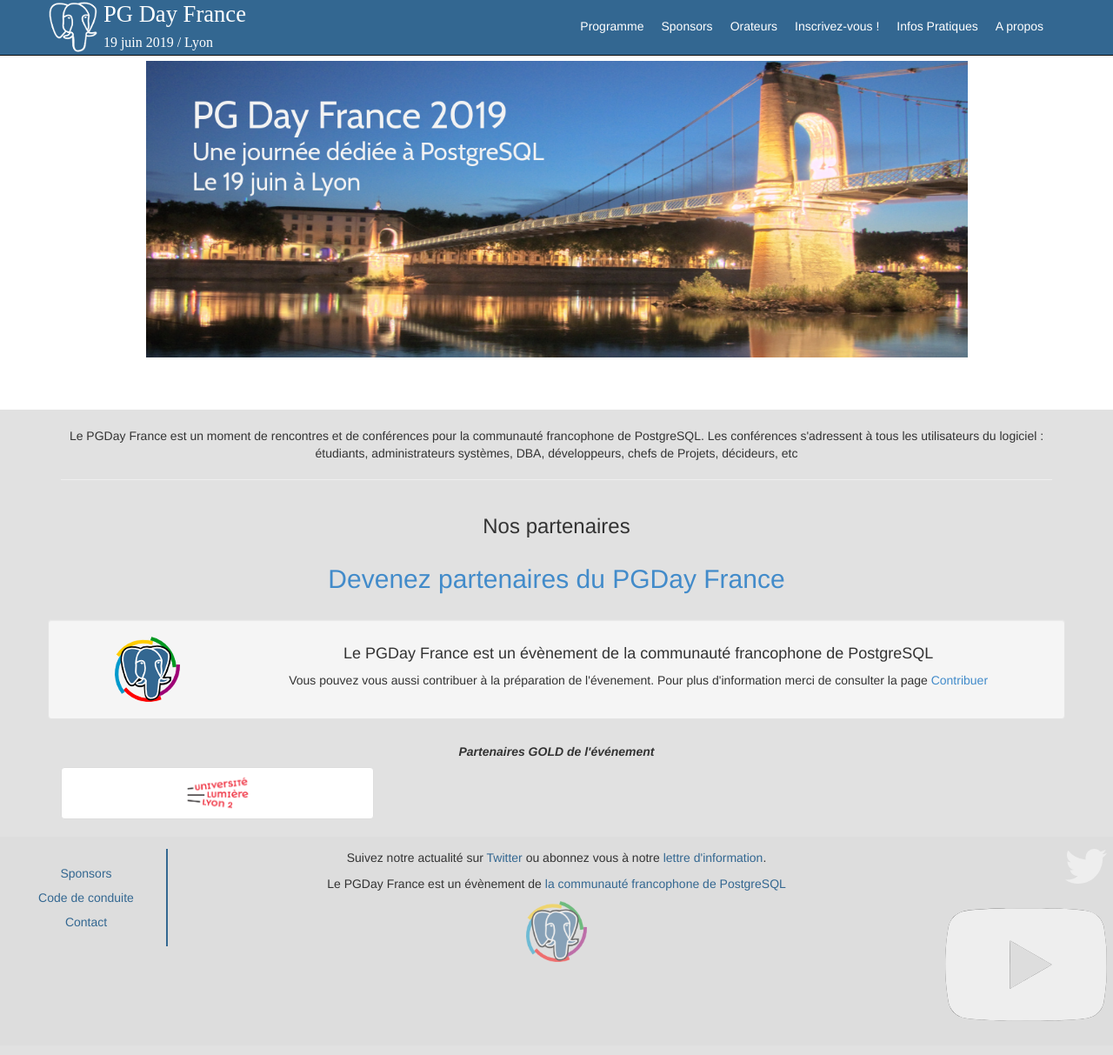
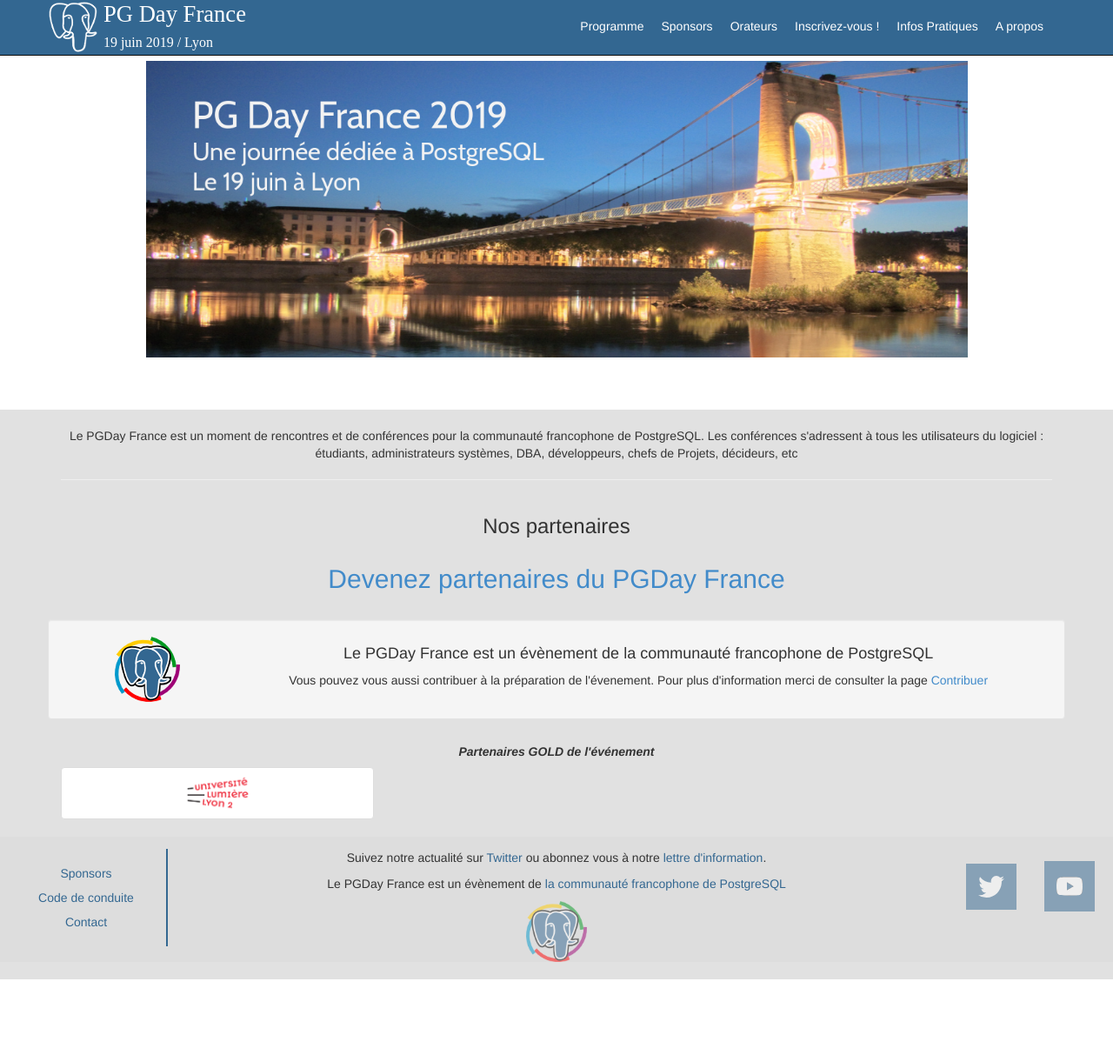
Before and after one commit to postgresqlfr/2024.pgday.fr, a Jekyll site: the page built from index.html, in a window 1280 px wide and 1222 px high. Shown: the top 1213 px of the window at 87% size. Built offline with Jekyll 4.4.1, drawn with Linux system fonts in a browser that asks for light colours.

Commit message:
Correction de la taille des logos du pied de page

```diff
--- a/css/style.css
+++ b/css/style.css
@@ -352,3 +352,12 @@
   text-align: center;
   padding-bottom: 10px;
 }
+
+.pg_icon{
+  padding: 1em;
+  margin: 1em;
+  color: white;
+  background-color: #336791;
+  max-width: 58px;
+  max-height: 58px;
+}
```
